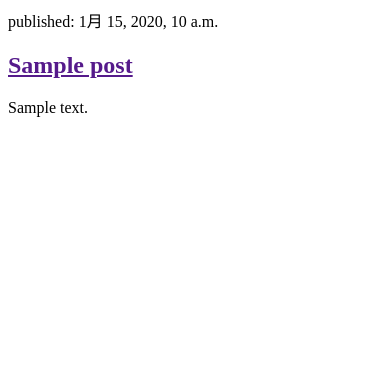
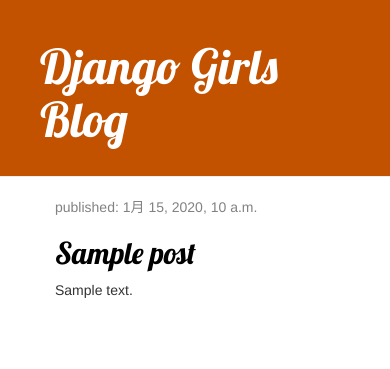
Before and after one commit to kamatimaru/djangogirls-tutorial-docker, a Django app: page / in a window 390 px wide. Shown: the top 369 px of the page. Run offline with Django 3.2, Linux system fonts and the light colour scheme; tables that the repository leaves empty hold one stand-in row (values such as "Sample post"); some libraries are stand-ins or nearby versions.

Commit message:
CSS適用

```diff
--- /dev/null
+++ b/blog/static/css/blog.css
@@ -0,0 +1,56 @@
+.page-header {
+  background-color: #c25100;
+  margin-top: 0;
+  padding: 20px 20px 20px 40px;
+}
+
+.page-header h1,
+.page-header h1 a,
+.page-header h1 a:visited,
+.page-header h1 a:active {
+  color: #ffffff;
+  font-size: 36pt;
+  text-decoration: none;
+}
+
+.content {
+  margin-left: 40px;
+}
+
+h1,
+h2,
+h3,
+h4 {
+  font-family: "Lobster", cursive;
+}
+
+.date {
+  color: #828282;
+}
+
+.save {
+  float: right;
+}
+
+.post-form textarea,
+.post-form input {
+  width: 100%;
+}
+
+.top-menu,
+.top-menu:hover,
+.top-menu:visited {
+  color: #ffffff;
+  float: right;
+  font-size: 26pt;
+  margin-right: 20px;
+}
+
+.post {
+  margin-bottom: 70px;
+}
+
+.post h2 a,
+.post h2 a:visited {
+  color: #000000;
+}
--- a/blog/templates/blog/post_list.html
+++ b/blog/templates/blog/post_list.html
@@ -1,17 +1,34 @@
+{% load static %}
+
 <html>
 
 <head>
         <title>Django Girls blog</title>
+        <link rel="stylesheet" href="//maxcdn.bootstrapcdn.com/bootstrap/3.2.0/css/bootstrap.min.css">
+        <link rel="stylesheet" href="//maxcdn.bootstrapcdn.com/bootstrap/3.2.0/css/bootstrap-theme.min.css">
+        <link href="//fonts.googleapis.com/css?family=Lobster&subset=latin,latin-ext" rel="stylesheet" type="text/css">
+        <link rel="stylesheet" href="{% static 'css/blog.css' %}">
 </head>
 
 <body>
-        {% for  post in posts %}
-                <div>
-                        <p>published: {{ post.published_date }}</p>
-                        <h2><a href=''>{{ post.title }}</a></h2>
-                        <p>{{ post.text|linebreaksbr }}</p>
+        <div class='page-header'>
+                <h1><a href='/'>Django Girls Blog</a></h1>
+        </div>
+        <div class="content container">
+                <div class="row">
+                        <div class="col-md-8">
+                                {% for post in posts %}
+                                <div class="post">
+                                        <div class="date">
+                                                <p>published: {{ post.published_date }}</p>
+                                        </div>
+                                        <h2><a href="">{{ post.title }}</a></h2>
+                                        <p>{{ post.text|linebreaksbr }}</p>
+                                </div>
+                                {% endfor %}
+                        </div>
                 </div>
-        {% endfor %}
+        </div>
 </body>
 
 </html>
```
